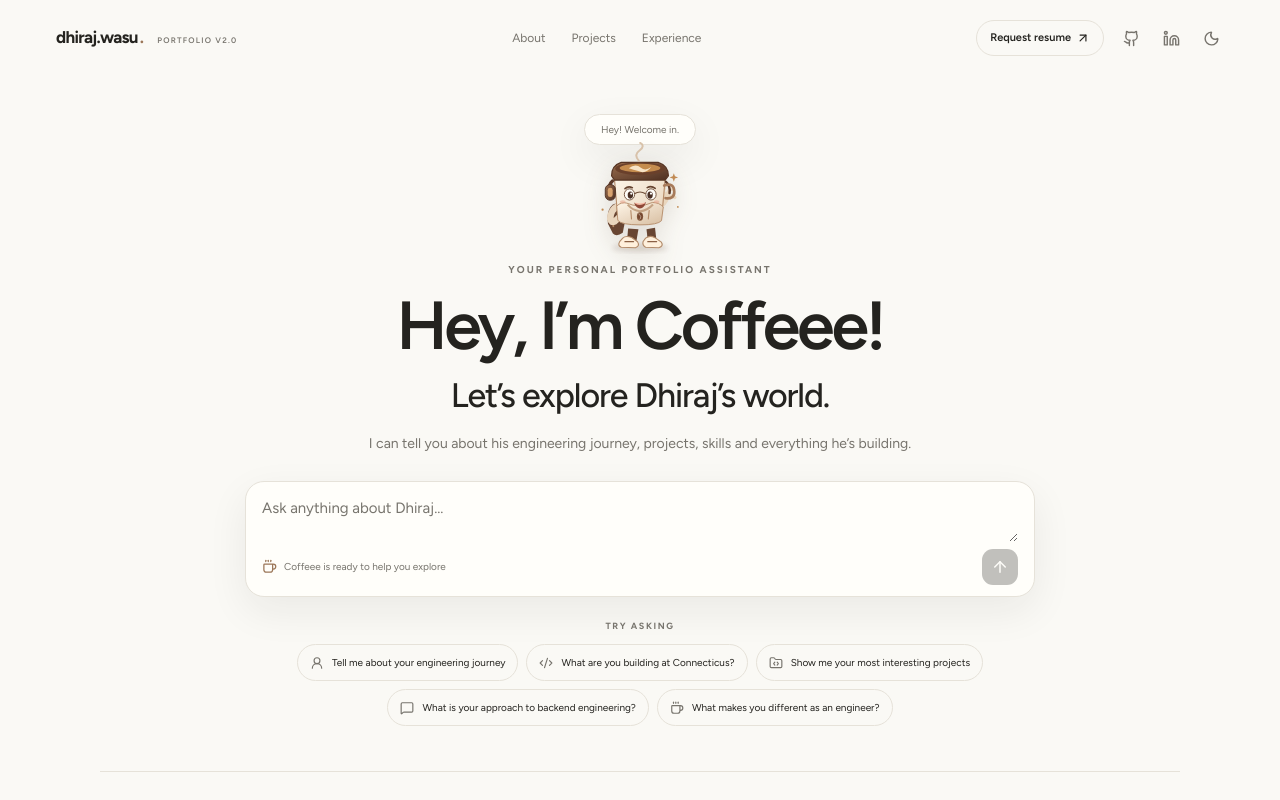
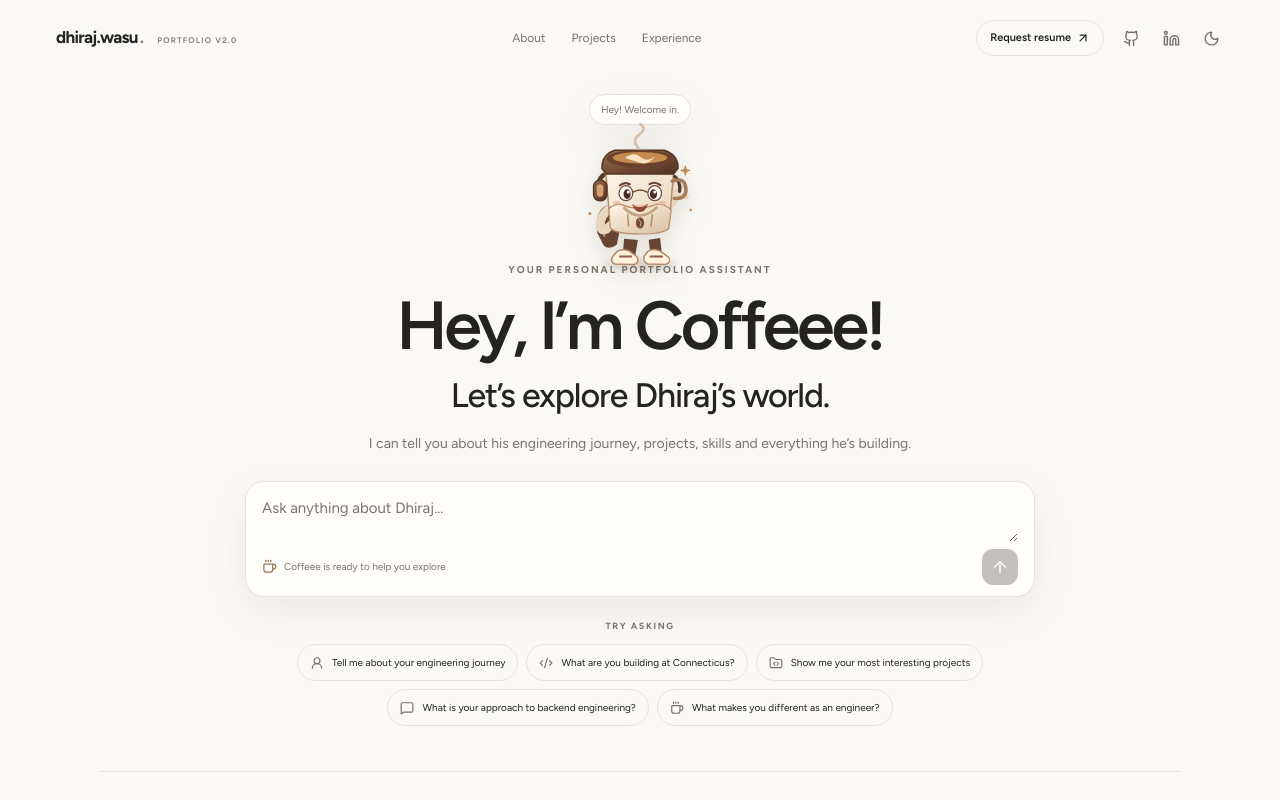
Before and after one commit to dhiraj-wasu/portfolio, a React (Vite) app: page / in a window 1280 px wide. Shown: the top 800 px of the page. Built offline with nearby package versions, Linux system fonts and the light colour scheme.

Commit message:
Render checked-in SVG mascot instead of invalid sprite

```diff
--- a/src/components/coffeee/coffeee.css
+++ b/src/components/coffeee/coffeee.css
@@ -178,17 +178,23 @@
 @media(max-width:600px){.coffeee-landing-header{height:65px;padding:0 17px}.coffeee-landing-brand small{display:none}.coffeee-landing-nav{display:none}.coffeee-landing-actions{gap:9px}.coffeee-resume-link{padding:8px 10px}.coffeee-landing-main{width:calc(100% - 34px)}.coffeee-hero{padding:22px 0 32px}.coffeee-hero-mascot{height:120px}.coffeee-hero-mascot .coffeee-bot__art{width:96px;height:96px}.coffeee-hero h1{font-size:43px;letter-spacing:-2px}.coffeee-hero h2{font-size:22px;letter-spacing:-.6px}.coffeee-desktop-break{display:none}.coffeee-hero-copy{font-size:12px;margin-bottom:19px}.coffeee-landing-composer{border-radius:15px}.coffeee-landing-composer textarea{font-size:13px}.coffeee-composer-hint{font-size:9px}.coffeee-try-asking{margin-top:18px}.coffeee-try-asking>div{justify-content:flex-start;flex-wrap:nowrap;overflow-x:auto;padding-bottom:5px}.coffeee-try-asking button{flex:none;font-size:9px}.coffeee-selected-work{padding-top:20px}.coffeee-section-heading h3{font-size:16px}.coffeee-featured-grid{grid-template-columns:1fr 1fr;gap:12px}.coffeee-project-visual{height:110px}.coffeee-featured-card h4{font-size:11px}.coffeee-featured-card p{font-size:9px;min-height:64px}.coffeee-featured-meta{font-size:7px}.coffeee-landing-footer{margin:0 17px;font-size:8px}}
 @media(prefers-reduced-motion:reduce){.coffeee-landing *,.coffeee-landing *:before,.coffeee-landing *:after{animation-duration:.01ms!important;animation-iteration-count:1!important;transition-duration:.01ms!important}}
 
-/* Coffeee mascot pose sprite — eight consistent character actions */
-.coffeee-bot{appearance:none;-webkit-appearance:none;border:0;background:transparent;padding:0;cursor:default;color:inherit}
+
+/* Coffeee Bot — use the checked-in SVG asset directly; no generated sprite required */
+.coffeee-bot{appearance:none;-webkit-appearance:none;border:0;background:transparent;padding:0;display:flex;flex-direction:column;align-items:center;justify-content:center;cursor:default;color:inherit}
 .coffeee-bot:disabled{opacity:1;cursor:default}.coffeee-bot:not(:disabled){cursor:pointer}
-.coffeee-bot__art.coffeee-bot__sprite{width:144px;height:192px;flex:none;display:block;position:relative;background-image:url("/assets/coffeee/coffeee-sprite.webp");background-repeat:no-repeat;background-size:400% 200%;background-position:0% 0%;border-radius:18px;filter:drop-shadow(0 9px 15px rgba(50,31,20,.16));will-change:transform}
-.coffeee-bot__sprite.is-idle{background-position:0% 0%}.coffeee-bot__sprite.is-greeting{background-position:33.333% 0%}.coffeee-bot__sprite.is-thinking{background-position:66.666% 0%}.coffeee-bot__sprite.is-working{background-position:100% 0%}
-.coffeee-bot__sprite.is-explaining{background-position:0% 100%}.coffeee-bot__sprite.is-completed{background-position:33.333% 100%}.coffeee-bot__sprite.is-curious{background-position:66.666% 100%}.coffeee-bot__sprite.is-relaxing{background-position:100% 100%}
-.coffeee-bot--compact .coffeee-bot__art.coffeee-bot__sprite{width:42px;height:56px;border-radius:7px;filter:none}.coffeee-bot--compact{min-width:42px}.coffeee-bot--compact:disabled{pointer-events:none}
-.coffeee-empty-bot .coffeee-bot__art.coffeee-bot__sprite{width:132px;height:176px}.coffeee-hero-mascot .coffeee-bot__art.coffeee-bot__sprite{width:126px;height:168px}
+.coffeee-bot__art{display:block;width:144px;height:172px;object-fit:contain;flex:none;filter:drop-shadow(0 9px 15px rgba(50,31,20,.16));user-select:none}
+.coffeee-bot--compact .coffeee-bot__art{width:42px;height:52px;filter:none}
 .coffeee-bot__bubble{display:block;padding:7px 11px;margin-bottom:5px;border:1px solid var(--c-line);border-radius:999px;background:var(--c-panel);color:var(--c-muted);font-size:10px;box-shadow:var(--c-shadow)}
-.coffeee-bot__status{display:flex;align-items:center;gap:6px;margin-top:-2px;color:var(--c-muted);font-size:9px}.coffeee-bot__status>span:first-child{width:6px;height:6px;border-radius:50%;background:#7f9d78}.coffeee-bot__status>span.is-busy{background:#c39a75;animation:coffeee-pulse 1s infinite}
-.coffeee-thread-avatar{overflow:hidden;padding:0!important;background:transparent!important}.coffeee-thread-avatar .coffeee-bot__sprite{background-color:#241813}
-.coffeee-typing{min-height:58px}.coffeee-typing .coffeee-bot--compact{margin-right:4px}
-.coffeee-hero-mascot .coffeee-bot__status{display:none}.coffeee-hero-mascot .coffeee-bot__bubble{margin-bottom:-3px}
-@media(max-width:760px){.coffeee-empty-bot .coffeee-bot__art.coffeee-bot__sprite{width:108px;height:144px}.coffeee-hero-mascot .coffeee-bot__art.coffeee-bot__sprite{width:96px;height:128px}}
+.coffeee-bot__status{display:flex;align-items:center;gap:6px;margin-top:-2px;color:var(--c-muted);font-size:9px}
+.coffeee-bot__status>span:first-child{width:6px;height:6px;border-radius:50%;background:#7f9d78}
+.coffeee-bot__status>span.is-busy{background:#c39a75;animation:coffeee-pulse 1s infinite}
+.coffeee-empty-bot .coffeee-bot__art{width:132px;height:158px}
+.coffeee-hero-mascot .coffeee-bot__art{width:126px;height:151px}
+.coffeee-hero-mascot .coffeee-bot__status{display:none}
+.coffeee-hero-mascot .coffeee-bot__bubble{margin-bottom:-3px}
+.coffeee-thread-avatar{overflow:hidden;padding:0!important;background:transparent!important}
+.coffeee-thread-avatar .coffeee-bot__art{width:34px;height:42px;filter:none}
+.coffeee-typing{min-height:58px}
+.coffeee-typing .coffeee-bot--compact{margin-right:4px}
+@media(max-width:760px){.coffeee-empty-bot .coffeee-bot__art{width:108px;height:130px}.coffeee-hero-mascot .coffeee-bot__art{width:96px;height:115px}}
+@media(prefers-reduced-motion:reduce){.coffeee-bot__status>span.is-busy{animation:none}}
```
